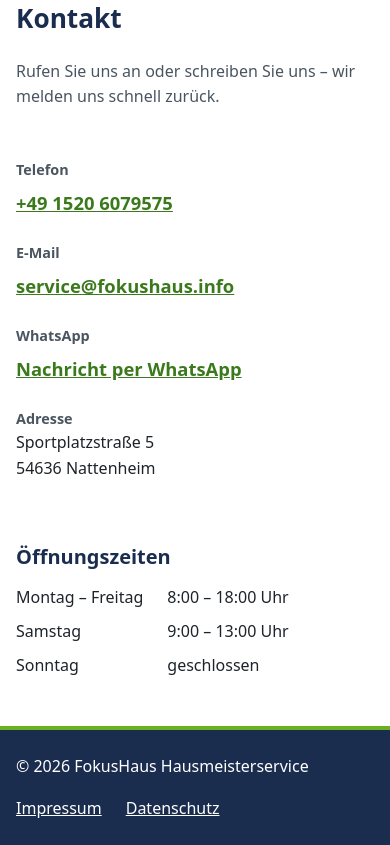
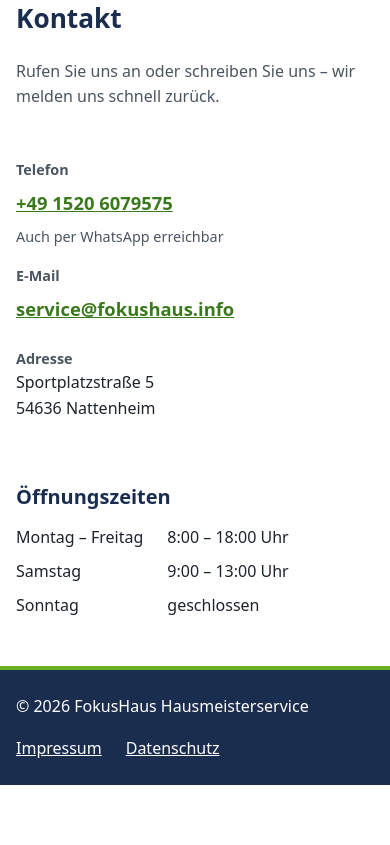
Before and after one commit to Vakula-Junior-DevOps/brother-site, a plain HTML site: page index.html in a window 390 px wide. Shown: the part 2915-3760 px from the top of the page. After the commit the page ends 3700 px from the top, so only its background shows below. Drawn offline with Linux system fonts and the light colour scheme.

Commit message:
feat: replace WhatsApp link with availability note, plan Hetzner move
- Kontakt: wa.me link removed; phone now notes "Auch per WhatsApp erreichbar"
- PLAN.md: stage 6 rewritten for Hetzner Webhosting S; order, AVV,
  SFTP upload and pre-DNS check recorded

Co-Authored-By: Claude Opus 5.5 <noreply@anthropic.com>

```diff
--- a/css/style.css
+++ b/css/style.css
@@ -411,6 +411,13 @@ main > section {
   color: var(--color-accent-dark);
 }
 
+/* Примітка під номером («Auch per WhatsApp erreichbar»): окремим рядком, дрібніше і сірим */
+.contact-note {
+  display: block;
+  font-size: 0.9rem;
+  color: var(--color-text-muted);
+}
+
 .hours h3 {
   margin-block-end: var(--space-s);
 }
--- a/index.html
+++ b/index.html
@@ -147,15 +147,16 @@
           <dl>
             <dt>Telefon</dt>
             <!-- tel: на телефоні одразу відкриває набір номера -->
-            <dd><a href="tel:+4915206079575">+49 1520 6079575</a></dd>
+            <!-- Лише текстова примітка про WhatsApp, без посилання:
+                 сайт нікуди не передає дані, клієнт сам вирішує, чи писати в WhatsApp -->
+            <dd>
+              <a href="tel:+4915206079575">+49 1520 6079575</a>
+              <span class="contact-note">Auch per WhatsApp erreichbar</span>
+            </dd>
 
             <dt>E-Mail</dt>
             <!-- mailto: відкриває поштову програму -->
             <dd><a href="mailto:service@fokushaus.info">service@fokushaus.info</a></dd>
-
-            <dt>WhatsApp</dt>
-            <!-- wa.me відкриває чат у WhatsApp (номер без +, пробілів і нуля на початку) -->
-            <dd><a href="https://wa.me/490000000000">Nachricht per WhatsApp</a></dd>
 
             <dt>Adresse</dt>
             <dd>Sportplatzstraße 5<br>54636 Nattenheim</dd>
```
Also changed, not shown: 1 other file.
